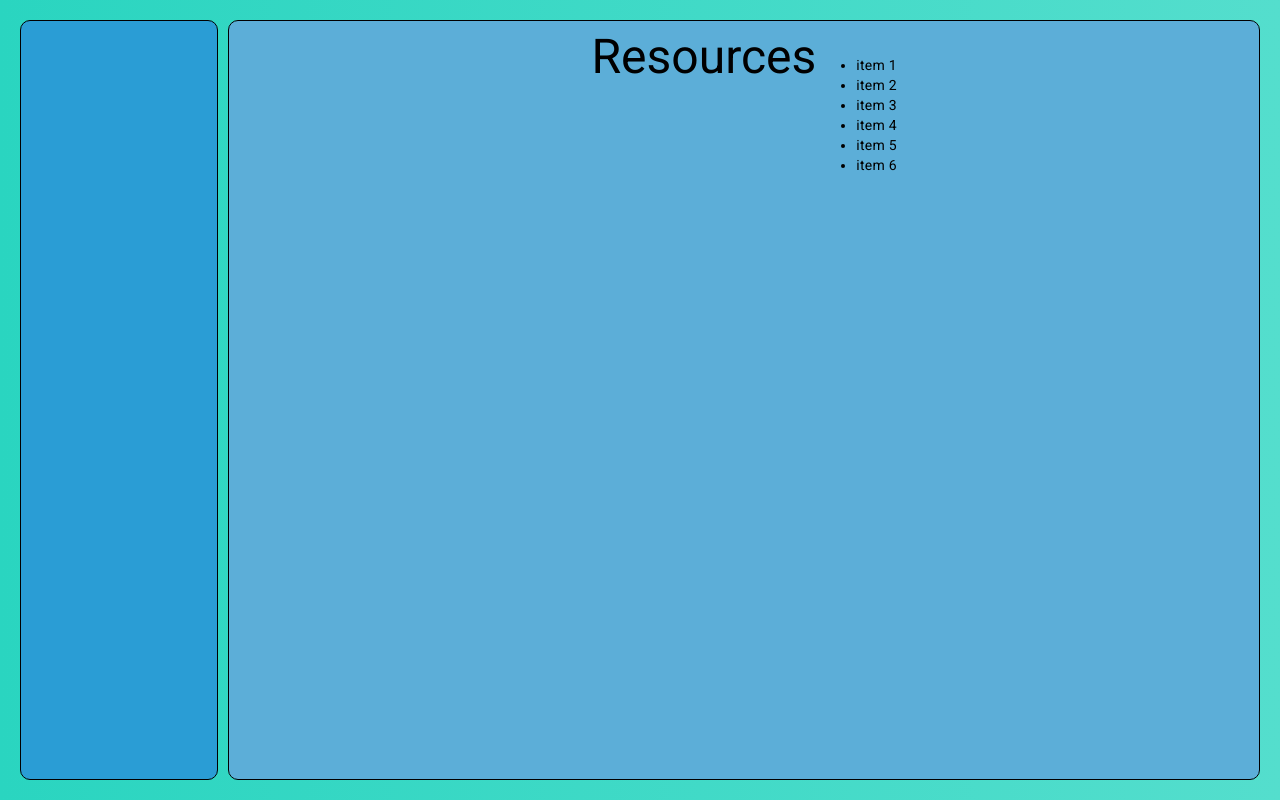
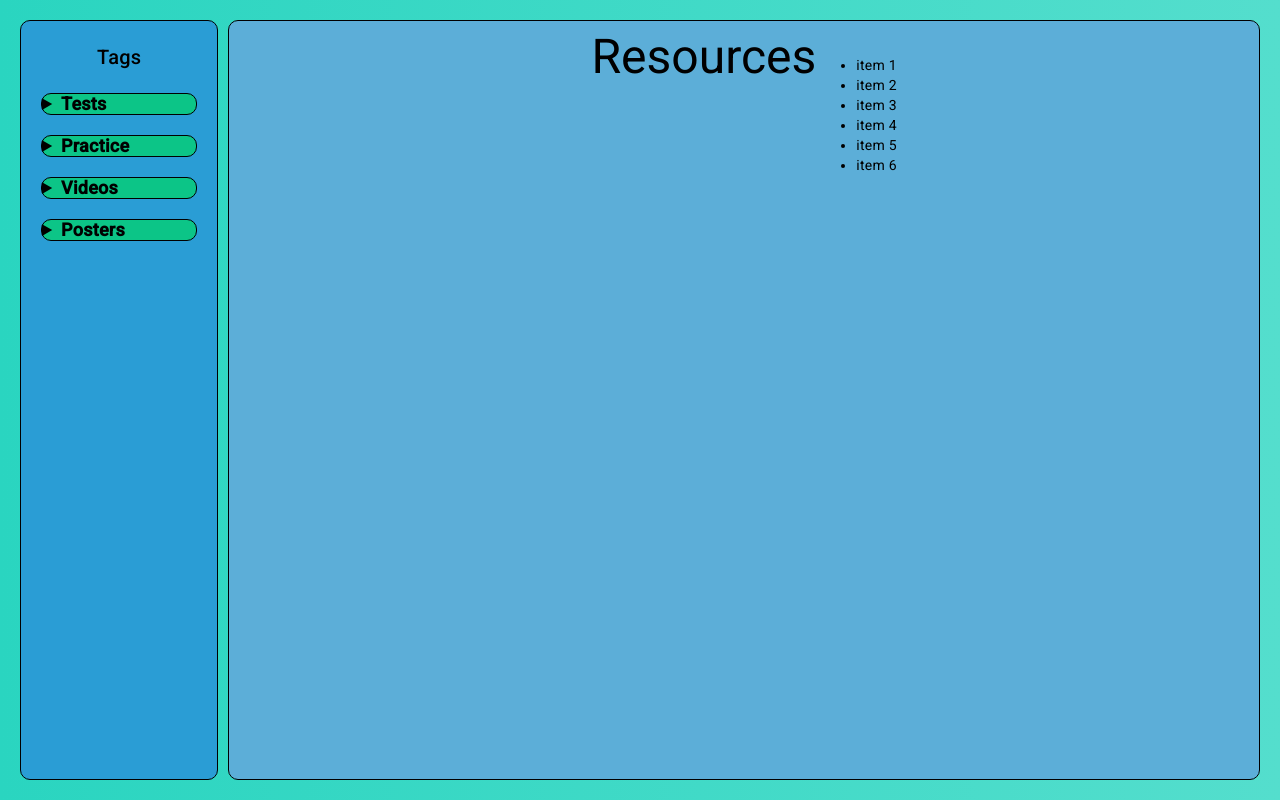
Before and after one commit to carterlelash/ChemistryWebsite, an Angular app in the folder chem-site/: page /resources in a window 1280 px wide. Built offline with nearby package versions, Linux system fonts and the light colour scheme.

Commit message:
looks great

```diff
--- a/chem-site/src/app/resources/resources.component.html
+++ b/chem-site/src/app/resources/resources.component.html
@@ -1,17 +1,55 @@
 <!DOCTYPE html>
 <html lang="en">
+
 <head>
   <meta charset="UTF-8">
   <meta http-equiv="X-UA-Compatible" content="IE=edge">
   <meta name="viewport" content="width=device-width, initial-scale=1.0">
   <title>Document</title>
 </head>
+
 <body>
   <div class="grid-container">
-        <div class="grid-item grid-item-large containe"></div>
+    <div class="grid-item grid-item-large containe">
+        <h2 id = "tagTitle">Tags</h2>
+        <details>
+            <summary>Tests</summary>
+            <mat-chip-listbox>
+                <mat-chip *ngFor="let tag of testTags" [ngClass]="{'selected': tag.selected}" (click)="toggleTag(tag)">
+                  {{ tag.name }}
+                </mat-chip>
+              </mat-chip-listbox>
+        </details>
+        <details>
+            <summary>Practice</summary>
+            <mat-chip-listbox>
+                <mat-chip *ngFor="let tag of practiceTags" [ngClass]="{'selected': tag.selected}" (click)="toggleTag(tag)">
+                  {{ tag.name }}
+                </mat-chip>
+              </mat-chip-listbox>
+        </details>
+        <details>
+            <summary>Videos</summary>
+            <mat-chip-listbox>
+                <mat-chip *ngFor="let tag of videoTags" [ngClass]="{'selected': tag.selected}" (click)="toggleTag(tag)">
+                  {{ tag.name }}
+                </mat-chip>
+              </mat-chip-listbox>
+        </details>
+        <details>
+            <summary>Posters</summary>
+            <mat-chip-listbox>
+                <mat-chip *ngFor="let tag of posterTags" [ngClass]="{'selected': tag.selected}" (click)="toggleTag(tag)">
+                  {{ tag.name }}
+                </mat-chip>
+              </mat-chip-listbox>
+        </details>
+
+
+    </div>
     <div class="grid-item grid-item-medium">
       <h1 style="font-size:xxx-large;">Resources</h1>
-            <ul id = "sourcesList">
+      <ul id="sourcesList">
         <li>item 1</li>
         <li>item 2</li>
         <li>item 3</li>
@@ -22,4 +60,5 @@
     </div>
   </div>
 </body>
+
 </html>
--- a/chem-site/src/app/resources/resources.component.scss
+++ b/chem-site/src/app/resources/resources.component.scss
@@ -63,3 +63,34 @@ body {
   .dropdown:hover .dropdown-content {
     display: block;
   }
+
+  mat-chip {
+    background-color: red;
+    color: white;
+  }
+
+  mat-chip.selected {
+    background-color: blue;
+    color: white;
+  }
+
+  mat-chip.unselected {
+    background-color: red;
+    color: white;
+  }
+  details {
+    margin-top:20px;
+    margin-bottom:20px;
+    border:1px solid black;
+    border-radius:10px;
+    background-color:rgb(12, 197, 135)
+  }
+  summary {
+    color:black;
+    font-size:large;
+    font-weight:bold;
+    cursor:default;
+  }
+  #tagTitle {
+    text-align: center;
+  }
--- a/chem-site/src/app/resources/resources.component.ts
+++ b/chem-site/src/app/resources/resources.component.ts
@@ -1,4 +1,11 @@
 import { Component } from '@angular/core';
+import { NestedTreeControl } from '@angular/cdk/tree';
+import { MatTreeNestedDataSource } from '@angular/material/tree';
+
+interface TreeNode {
+  name: string;
+  children?: TreeNode[];
+}
 
 @Component({
   selector: 'app-resources',
@@ -6,5 +13,49 @@ import { Component } from '@angular/core';
   styleUrls: ['./resources.component.scss']
 })
 export class ResourcesComponent {
+  testTags = [
+    { name: 'Test Tag 1', selected: false },
+    { name: 'Test Tag 2', selected: false },
+    { name: 'Test Tag 3', selected: false }
+  ];
 
+  practiceTags = [
+    { name: 'Practice Tag 1', selected: false },
+    { name: 'Practice Tag 2', selected: false },
+    { name: 'Practice Tag 3', selected: false }
+  ];
+
+  videoTags = [
+    { name: 'Video Tag 1', selected: false },
+    { name: 'Video Tag 2', selected: false },
+    { name: 'Video Tag 3', selected: false }
+  ];
+
+  posterTags = [
+    { name: 'Poster Tag 1', selected: false },
+    { name: 'Poster Tag 2', selected: false },
+    { name: 'Poster Tag 3', selected: false }
+  ];
+
+  dataSource = new MatTreeNestedDataSource<TreeNode>();
+  treeControl = new NestedTreeControl<TreeNode>(node => node.children);
+
+  constructor() {
+    const treeData: TreeNode[] = [
+      {
+        name: 'Parent Node',
+        children: [
+          { name: 'Child Node 1' },
+          { name: 'Child Node 2' }
+        ]
+      }
+    ];
+    this.dataSource.data = treeData;
+  }
+
+  toggleTag(tag: any) {
+    tag.selected = !tag.selected;
+  }
+
+  hasChild = (_: number, node: TreeNode) => !!node.children && node.children.length > 0;
 }
```
Also changed, not shown: chem-site/src/app/app.module.ts (+6 -1 lines). Lines whose indentation alone changed are shown as unchanged.
